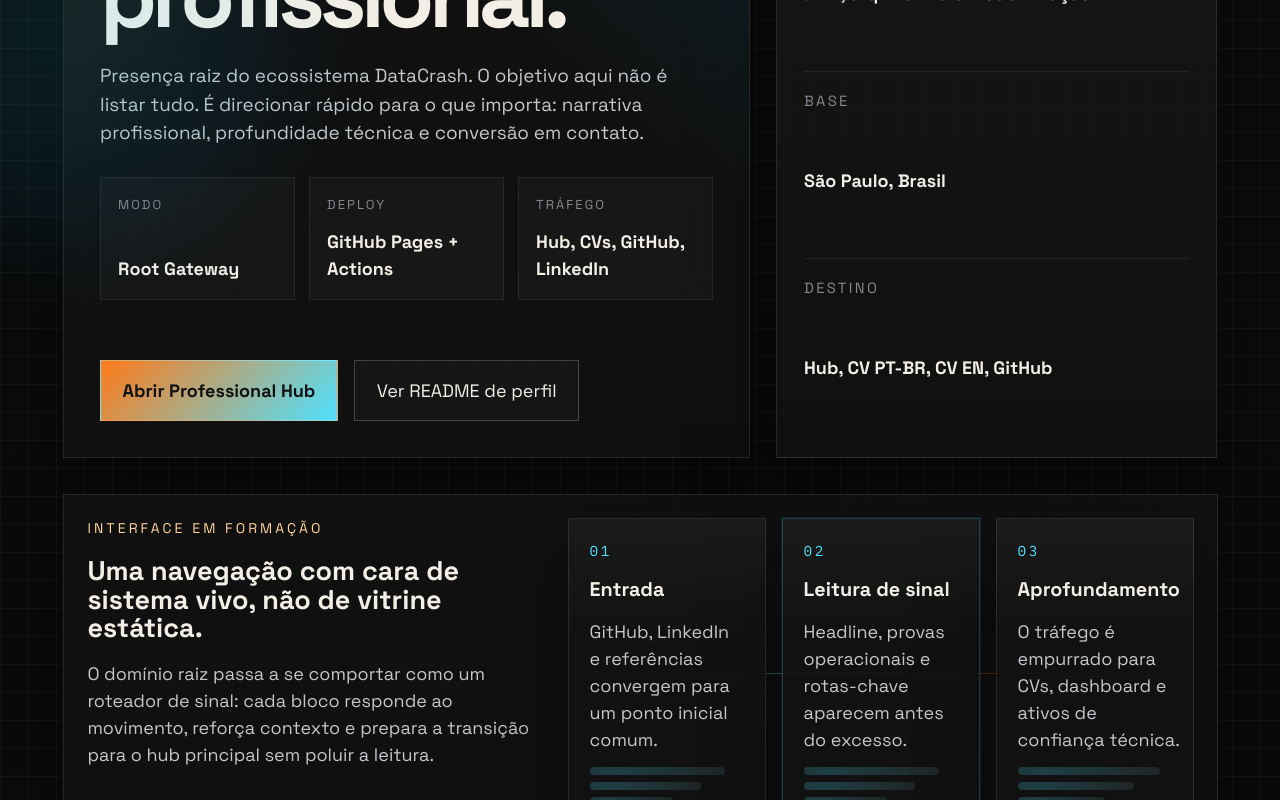
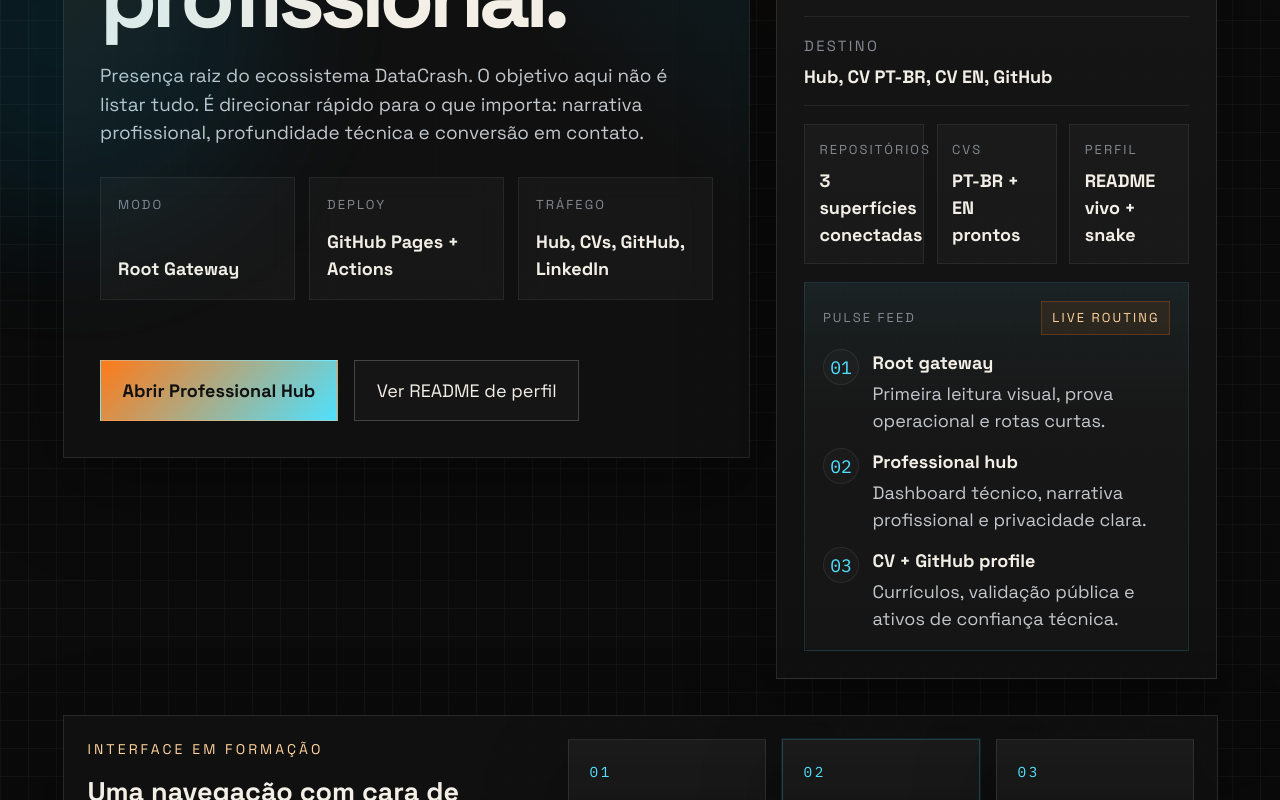
Before and after one commit to DataCrash/datacrash.github.io, a React (Vite) app: page / in a window 1280 px wide. Shown: the part 680-1480 px from the top of the page. Built offline with nearby package versions, Linux system fonts and the light colour scheme.

Commit message:
feat: refine hero signal board layout

```diff
--- a/src/App.css
+++ b/src/App.css
@@ -147,7 +147,7 @@
   display: grid;
   grid-template-columns: minmax(0, 1.4fr) minmax(18rem, 0.9fr);
   gap: 1.5rem;
-  align-items: stretch;
+  align-items: start;
 }
 
 .hero-copy,
@@ -335,9 +335,22 @@
   padding: 1.5rem;
   display: grid;
   gap: 1rem;
+  align-content: start;
   background:
     linear-gradient(180deg, rgba(255, 255, 255, 0.03), transparent),
     var(--panel);
+}
+
+.signal-summary {
+  display: grid;
+  gap: 0.55rem;
+  padding: 0.95rem;
+  border: 1px solid var(--border-soft);
+  background: rgba(255, 255, 255, 0.025);
+}
+
+.signal-summary strong {
+  font-size: 1.05rem;
 }
 
 .signal-row {
@@ -357,6 +370,80 @@
   text-transform: uppercase;
   letter-spacing: 0.16em;
   color: var(--muted);
+}
+
+.signal-cluster {
+  display: grid;
+  grid-template-columns: repeat(3, minmax(0, 1fr));
+  gap: 0.7rem;
+}
+
+.signal-cluster article {
+  display: grid;
+  gap: 0.45rem;
+  min-height: 5.6rem;
+  padding: 0.8rem;
+  border: 1px solid var(--border-soft);
+  background: rgba(255, 255, 255, 0.025);
+}
+
+.signal-feed {
+  display: grid;
+  gap: 0.8rem;
+  padding: 1rem;
+  border: 1px solid rgba(79, 225, 255, 0.12);
+  background:
+    linear-gradient(180deg, rgba(79, 225, 255, 0.05), transparent 36%),
+    rgba(255, 255, 255, 0.02);
+}
+
+.signal-feed-header {
+  display: flex;
+  align-items: center;
+  justify-content: space-between;
+  gap: 0.75rem;
+}
+
+.feed-badge {
+  display: inline-flex;
+  align-items: center;
+  justify-content: center;
+  padding: 0.35rem 0.55rem;
+  border: 1px solid rgba(255, 122, 24, 0.24);
+  background: rgba(255, 122, 24, 0.08);
+  color: var(--accent-strong);
+  font-size: 0.72rem;
+  text-transform: uppercase;
+  letter-spacing: 0.16em;
+}
+
+.feed-item {
+  display: grid;
+  grid-template-columns: auto 1fr;
+  gap: 0.75rem;
+  align-items: start;
+}
+
+.feed-index {
+  display: inline-flex;
+  align-items: center;
+  justify-content: center;
+  width: 2rem;
+  height: 2rem;
+  border: 1px solid var(--border-soft);
+  border-radius: 999px;
+  font-family: var(--mono);
+  color: var(--accent-cool);
+  background: rgba(255, 255, 255, 0.02);
+}
+
+.feed-item strong {
+  display: block;
+  margin-bottom: 0.2rem;
+}
+
+.feed-item p {
+  color: var(--text);
 }
 
 .assembly-map {
@@ -560,7 +647,8 @@
   .manifesto,
   .routes,
   .proof-strip,
-  .hero-metrics {
+  .hero-metrics,
+  .signal-cluster {
     grid-template-columns: 1fr 1fr;
   }
 
@@ -593,6 +681,7 @@
   }
 
   .hero-metrics,
+  .signal-cluster,
   .assembly-map,
   .assembly-lane,
   .proof-strip,
--- a/src/App.tsx
+++ b/src/App.tsx
@@ -131,6 +131,16 @@ function App() {
 
         <aside className="signal-panel" aria-label="Resumo profissional">
           <p className="panel-label">Signal Board</p>
+          <div className="signal-summary">
+            <div>
+              <span className="metric-label">Estado</span>
+              <strong>Presença ativa e roteada</strong>
+            </div>
+            <p>
+              Hub, perfil, CVs e domínio raiz funcionando como um mesmo sistema.
+            </p>
+          </div>
+
           <div className="signal-row">
             <span>Nome</span>
             <strong>Alessandro Ferreira Pereira</strong>
@@ -146,6 +156,52 @@ function App() {
           <div className="signal-row">
             <span>Destino</span>
             <strong>Hub, CV PT-BR, CV EN, GitHub</strong>
+          </div>
+
+          <div className="signal-cluster" aria-label="Sinais operacionais">
+            <article>
+              <span className="metric-label">Repositórios</span>
+              <strong>3 superfícies conectadas</strong>
+            </article>
+            <article>
+              <span className="metric-label">CVs</span>
+              <strong>PT-BR + EN prontos</strong>
+            </article>
+            <article>
+              <span className="metric-label">Perfil</span>
+              <strong>README vivo + snake</strong>
+            </article>
+          </div>
+
+          <div className="signal-feed" aria-label="Fluxo de sinal">
+            <div className="signal-feed-header">
+              <span className="metric-label">Pulse Feed</span>
+              <span className="feed-badge">Live routing</span>
+            </div>
+
+            <article className="feed-item">
+              <span className="feed-index">01</span>
+              <div>
+                <strong>Root gateway</strong>
+                <p>Primeira leitura visual, prova operacional e rotas curtas.</p>
+              </div>
+            </article>
+
+            <article className="feed-item">
+              <span className="feed-index">02</span>
+              <div>
+                <strong>Professional hub</strong>
+                <p>Dashboard técnico, narrativa profissional e privacidade clara.</p>
+              </div>
+            </article>
+
+            <article className="feed-item">
+              <span className="feed-index">03</span>
+              <div>
+                <strong>CV + GitHub profile</strong>
+                <p>Currículos, validação pública e ativos de confiança técnica.</p>
+              </div>
+            </article>
           </div>
         </aside>
       </section>
```
